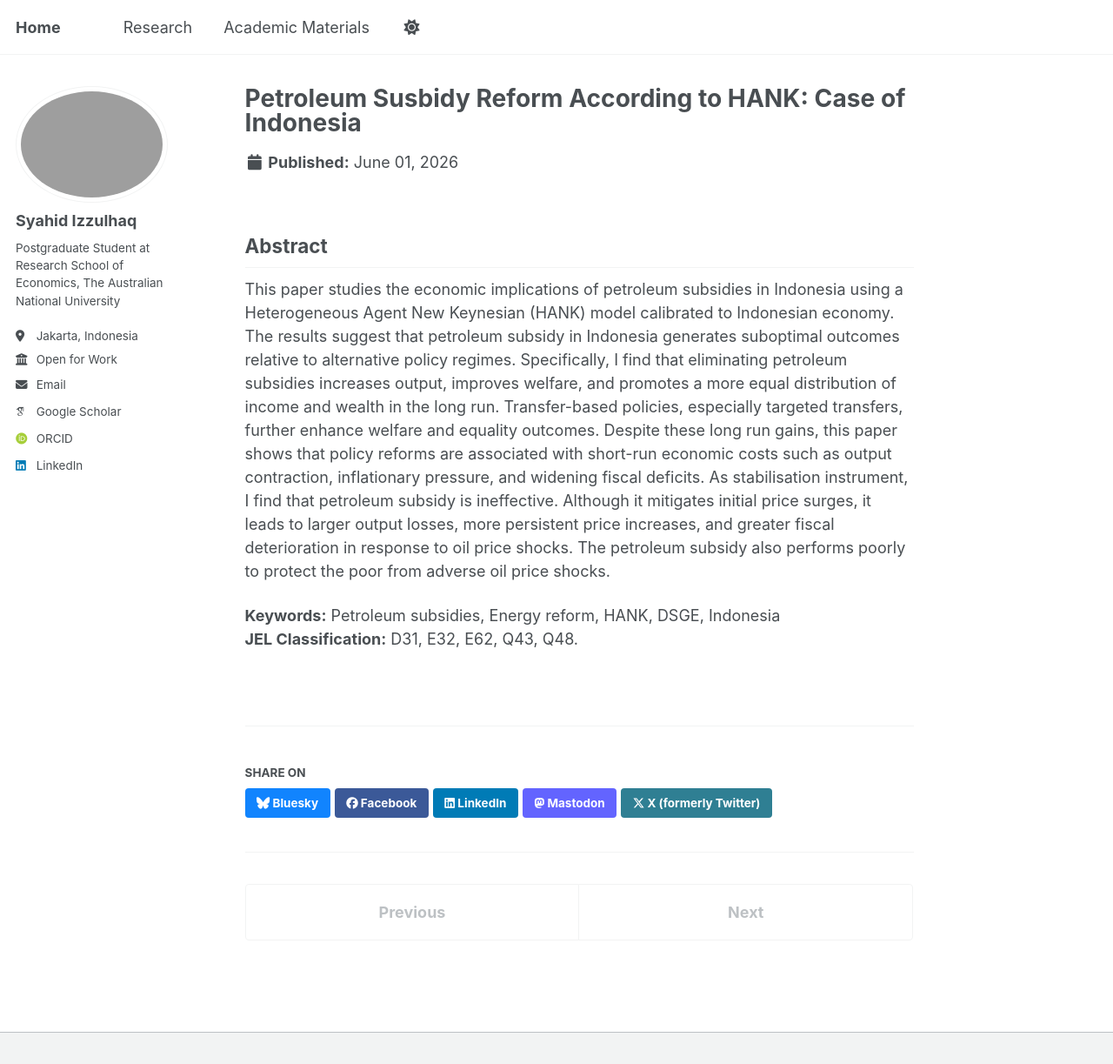
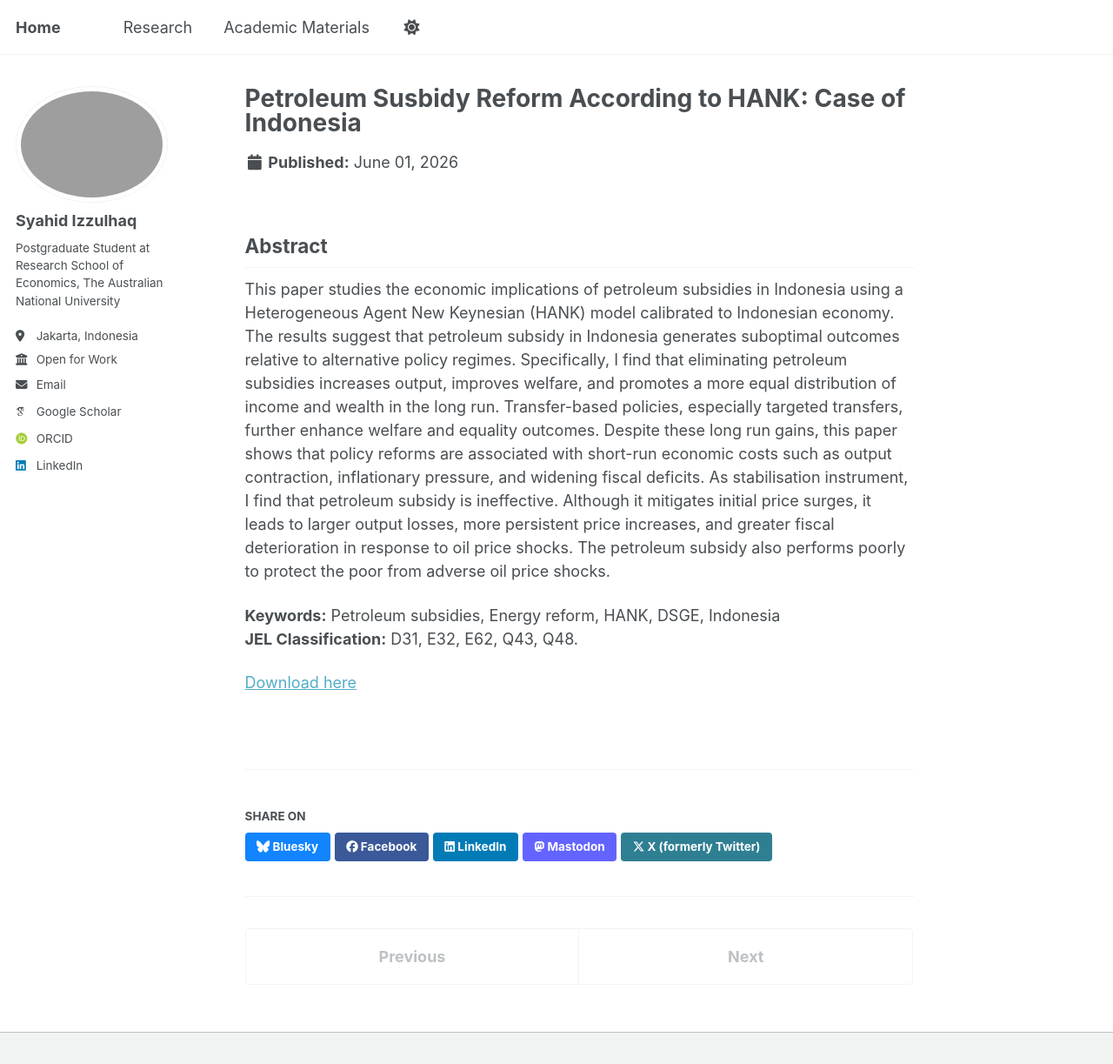
Before and after one commit to syahidizzulhaq/syahidizzulhaq.github.io, a Jekyll site: the page built from _publications/petroleum-subsidies.md, in a window 1280 px wide and 1223 px high. Shown: the whole window at 87% size. Built offline with Jekyll 4.4.1, drawn with Linux system fonts in a browser that asks for light colours; some web fonts are replaced; a script bundle is joined from its source files by our own code; library files that are not in the unit come from our copies.

Commit message:
Update petroleum-subsidies.md

```diff
--- a/_publications/petroleum-subsidies.md
+++ b/_publications/petroleum-subsidies.md
@@ -11,3 +11,5 @@ This paper studies the economic implications of petroleum subsidies in Indonesia
 
 **Keywords:** Petroleum subsidies, Energy reform, HANK, DSGE, Indonesia<br>
 **JEL Classification:** D31, E32, E62, Q43, Q48.
+
+[Download here](/files/petroleum-subsidies.pdf)
```
